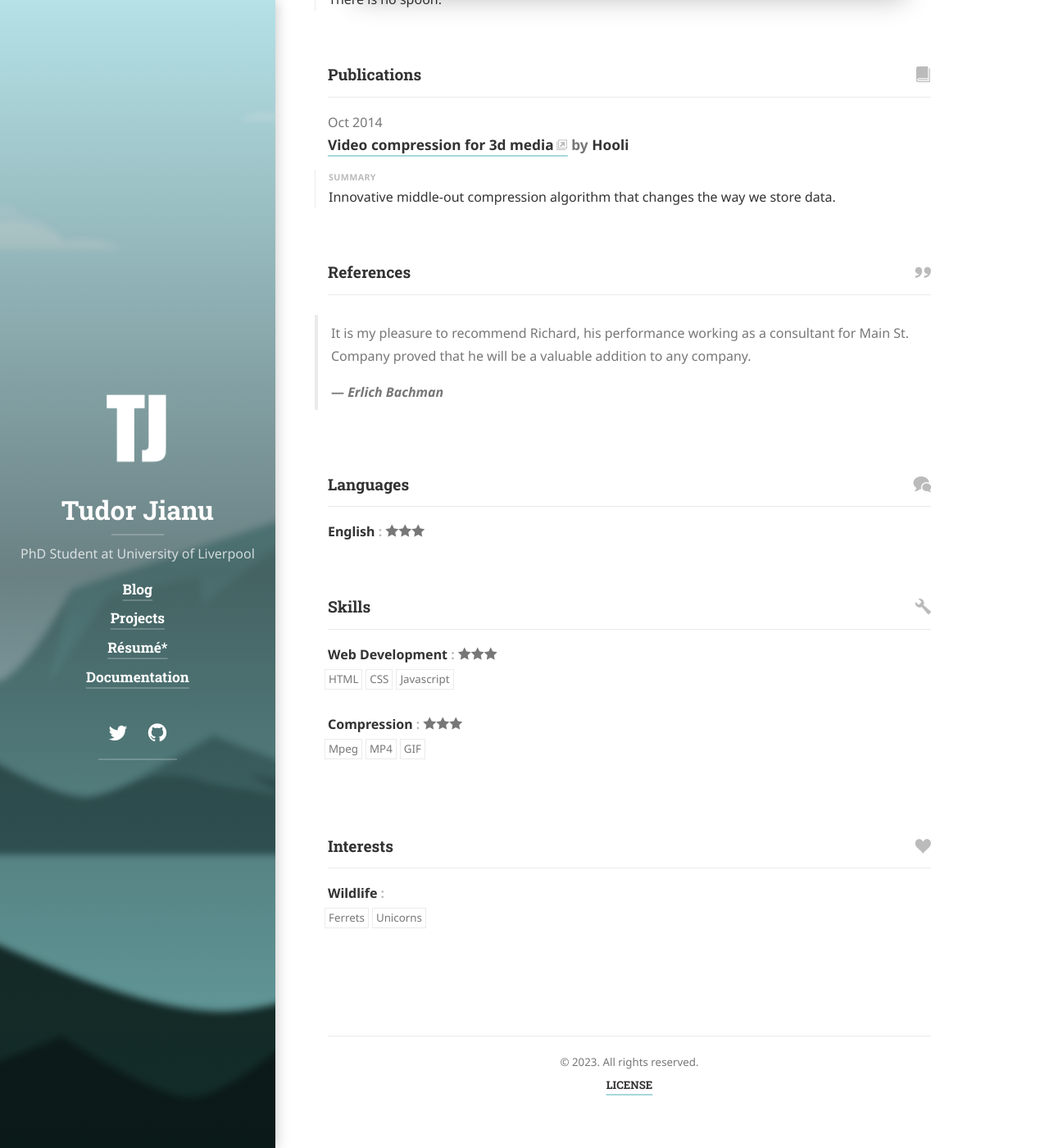
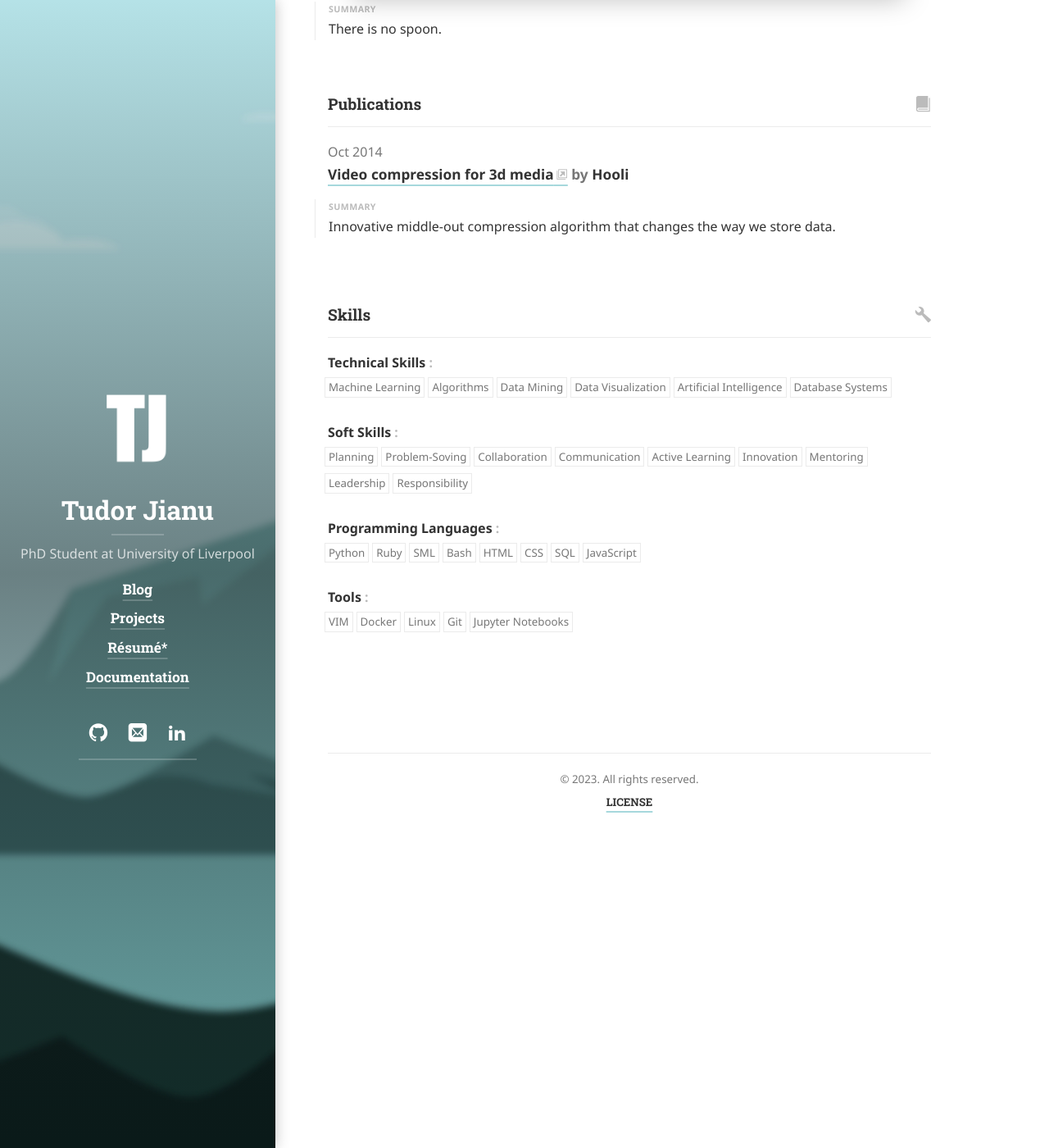
Before and after one commit to tudorjnu/tudorjnu.github.io, a Jekyll site: the page built from resume.md, in a window 1280 px wide and 1400 px high, scrolled down 3298 px. Shown: the whole window at 82% size. Built offline with Jekyll 4.4.1, drawn with Linux system fonts in a browser that asks for light colours; cached includes are drawn as plain includes; nearby versions of some CDN libraries; some web fonts are replaced; library files that are not in the unit come from our copies; some of the changed text lies outside the part shown.

Commit message:
update resume

```diff
--- a/_data/resume.yml
+++ b/_data/resume.yml
@@ -27,9 +27,11 @@
     #   username: "RHendricksCEO"
     #   url: ""
     - network: "LinkedIn"
-      username: "Tudor Jianu"
+      username: "tudorjnu"
       url: "https://www.linkedin.com/in/tudorjnu/"
-
+    - network: "Github"
+      username: "tudorjnu"
+      url: "https://github.com/tudorjnu/"
 work:
   - company: "University of Liverpool"
     position: "PhD Researcher"
@@ -142,28 +144,59 @@
     website: "https://en.wikipedia.org/wiki/Silicon_Valley_(TV_series)"
     summary: "Innovative middle-out compression algorithm that changes the way we store data."
 skills:
-  - name: "Web Development"
-    level: "Master"
+  - name: "Technical Skills"
     keywords:
+      - "Machine Learning"
+      - "Algorithms"
+      - "Data Mining"
+      - "Data Visualization"
+      - "Artificial Intelligence"
+      - "Database Systems"
+  - name: "Soft Skills"
+    keywords:
+      - "Planning"
+      - "Problem-Soving"
+      - "Collaboration"
+      - "Communication"
+      - "Active Learning"
+      - "Innovation"
+      - "Mentoring"
+      - "Leadership"
+      - "Responsibility"
+  - name: "Programming Languages"
+    keywords:
+      - "Python"
+      - "Ruby"
+      - "SML"
+      - "Bash"
       - "HTML"
       - "CSS"
-      - "Javascript"
-  - name: "Compression"
-    level: "Master"
+      - "SQL"
+      - "JavaScript"
+  - name: "Tools"
     keywords:
-      - "Mpeg"
-      - "MP4"
-      - "GIF"
-languages:
-  - language: "English"
-    fluency: "Native speaker"
-interests:
-  - name: "Wildlife"
-    keywords:
-      - "Ferrets"
-      - "Unicorns"
-references:
-  - name: "Erlich Bachman"
-    reference: >
-      It is my pleasure to recommend Richard, his performance working as a consultant for Main St.
-      Company proved that he will be a valuable addition to any company.
+      - "VIM"
+      - "Docker"
+      - "Linux"
+      - "Git"
+      - "Jupyter Notebooks"
+
+  # - name: "Web Development"
+  #   level: "Master"
+  #   keywords:
+  #     - "HTML"
+  #     - "CSS"
+  #     - "Javascript"
+# languages:
+#   - language: "English"
+#     fluency: "Native speaker"
+# interests:
+#   - name: "Wildlife"
+#     keywords:
+#       - "Ferrets"
+#       - "Unicorns"
+# references:
+#   - name: "Erlich Bachman"
+#     reference: >
+#       It is my pleasure to recommend Richard, his performance working as a consultant for Main St.
+#       Company proved that he will be a valuable addition to any company.
```
Also changed, not shown: _data/authors.yml (+7 -7 lines), _projects/cathsim.md (+3 -3 lines), index.md (+1 -3 lines), assets/img/projects/cathsim/cathsim.png.
